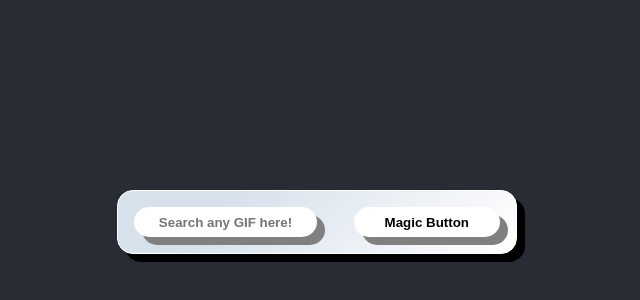
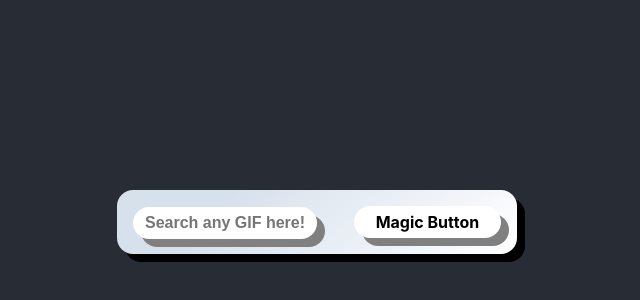
Before and after one commit to baltazarandersson/react-giffi-app, a React (Create React App) app: page / in a window 1280 px wide. Shown: the part 186-486 px from the top of the page, without its empty margins (323-963 px from the left). Built offline with nearby package versions, Linux system fonts and the light colour scheme; no server answers.

Commit message:
added router with wounder

```diff
--- a/package.json
+++ b/package.json
@@ -9,7 +9,8 @@
     "react": "^17.0.2",
     "react-dom": "^17.0.2",
     "react-scripts": "5.0.0",
-    "web-vitals": "^2.1.4"
+    "web-vitals": "^2.1.4",
+    "wouter": "^2.8.0-alpha.2"
   },
   "scripts": {
     "start": "react-scripts start",
--- a/src/App.js
+++ b/src/App.js
@@ -2,15 +2,16 @@ import "./App.css";
 import React, { useState } from "react";
 import ListOfGifs from "./components/ListOfGifs";
 import SearchGifs from "./components/SearchGifs";
+import { Route } from "wouter";
 
 function App() {
-  const [keyword, setKeyword] = useState();
+  // const [keyword, setKeyword] = useState();
 
   return (
     <div className="App">
       <section className="App-content">
-        <SearchGifs setKeyword={setKeyword} />
-        <ListOfGifs keyword={keyword} />
+        <SearchGifs />
+        <Route path="/gif/:keyword" component={ListOfGifs} />
       </section>
     </div>
   );
--- a/src/components/Gif.css
+++ b/src/components/Gif.css
@@ -1,6 +1,5 @@
 .Gif {
   box-sizing: border-box;
-  border: 1px solid white;
   width: 400px;
   padding: 1rem;
   margin: 1rem;
--- a/src/components/ListOfGifs.js
+++ b/src/components/ListOfGifs.js
@@ -3,13 +3,23 @@ import Gif from "./Gif";
 import { useEffect, useState } from "react";
 import getGifs from "../services/getGifs";
 
-export default function ListOfGifs({ keyword }) {
+export default function ListOfGifs({ params }) {
+  const { keyword } = params;
   const [gifs, setGifs] = useState([]);
   useEffect(() => {
     getGifs({ keyword }).then((gifs) => setGifs(gifs));
   }, [keyword]);
 
-  return gifs.map(({ title, url, import_datetime }) => (
-    <Gif key={url} title={title} url={url} import_datetime={import_datetime} />
-  ));
+  return (
+    <div>
+      {gifs.map(({ title, url, import_datetime }) => (
+        <Gif
+          key={url}
+          title={title}
+          url={url}
+          import_datetime={import_datetime}
+        />
+      ))}
+    </div>
+  );
 }
--- a/src/components/SearchGifs.css
+++ b/src/components/SearchGifs.css
@@ -1,11 +1,10 @@
 .search-bar {
   display: flex;
   flex-direction: row;
-  align-items: center;
   justify-content: space-between;
+  align-items: baseline;
   padding: 1rem;
   height: 4rem;
-  border: 1px solid white;
   width: 400px;
   box-sizing: border-box;
   margin: 2rem 0rem 1rem 0rem;
@@ -16,21 +15,27 @@
   box-shadow: 0.5rem 0.5rem 0rem black;
 }
 input,
-button {
-  font-weight: bold;
+.link-button {
+  font-weight: 700;
   box-sizing: border-box;
-  height: 100%;
+  color: black;
+  font-size: 1rem;
+  height: 2rem;
   margin: 0px;
   padding: 0px;
   border-radius: 1rem;
   border: none;
   box-shadow: 0.5rem 0.5rem 0rem gray;
+  text-decoration: none;
+  text-align: center;
+  background-color: white;
 }
-button {
-  background-color: white;
+.link-button {
   width: 40%;
+  display: flex;
+  align-items: center;
+  justify-content: center;
 }
 input {
-  text-align: center;
   width: 50%;
 }
--- a/src/components/SearchGifs.js
+++ b/src/components/SearchGifs.js
@@ -1,12 +1,14 @@
 import React, { useState } from "react";
 import "./SearchGifs.css";
+import { Link } from "wouter";
 
-export default function SearchGifs({ setKeyword }) {
+export default function SearchGifs() {
   const [query, setQuery] = useState("");
 
-  let onOnclickHandler = () => {
-    setKeyword(query);
-  };
+  // let onOnclickHandler = (e) => {
+  //   setKeyword(query);
+  //   return query;
+  // };
 
   return (
     <div className="search-bar">
@@ -15,7 +17,9 @@ export default function SearchGifs({ setKeyword }) {
         placeholder="Search any GIF here!"
         onChange={(e) => setQuery(e.target.value)}
       />
-      <button onClick={onOnclickHandler}>Magic Button</button>
+      <Link className="link-button" to={`/gif/${query}`}>
+        {"Magic Button"}
+      </Link>
     </div>
   );
 }
```
Also changed, not shown: 1 other file (tests, documents, lock files or other folders).
